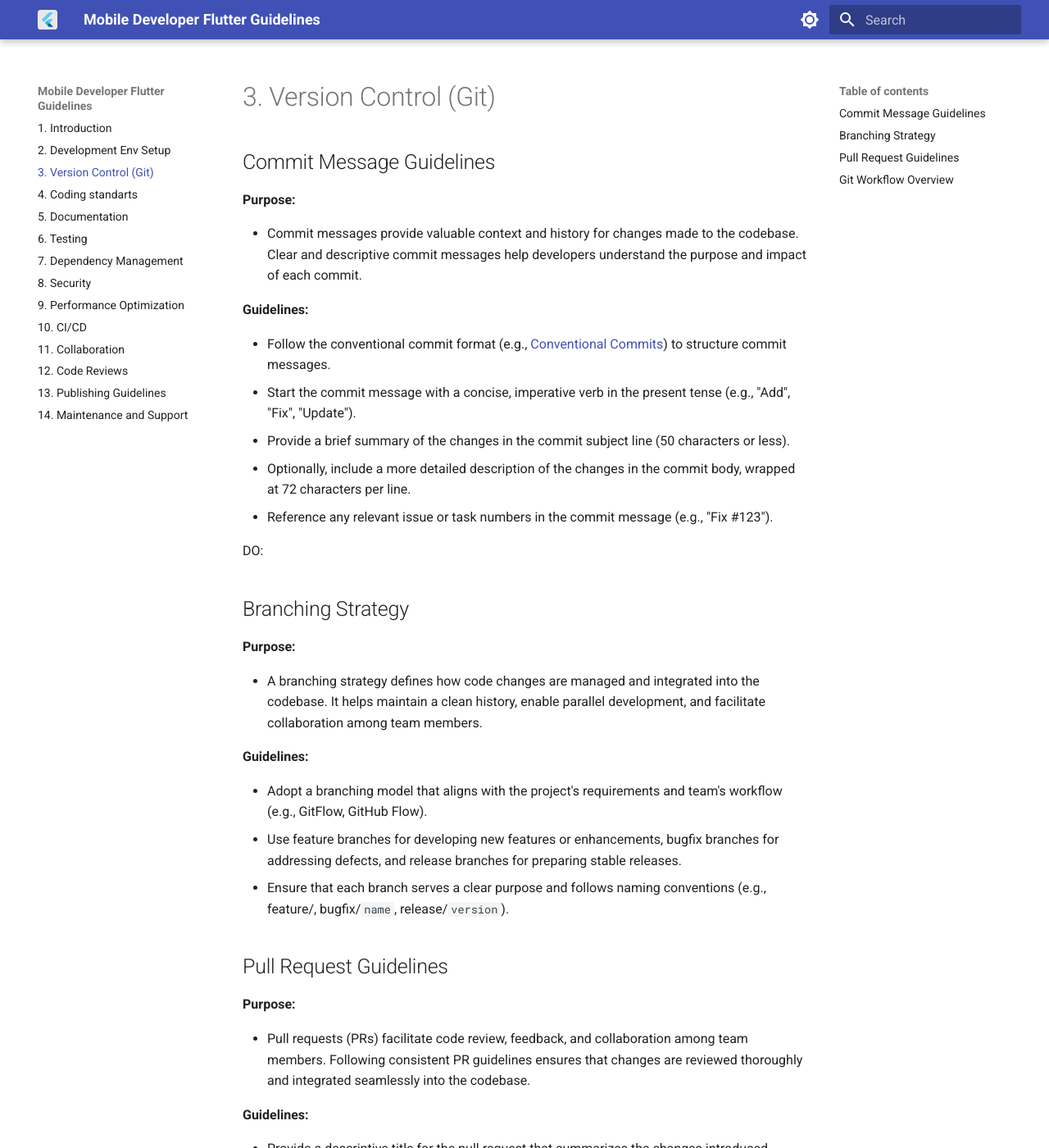
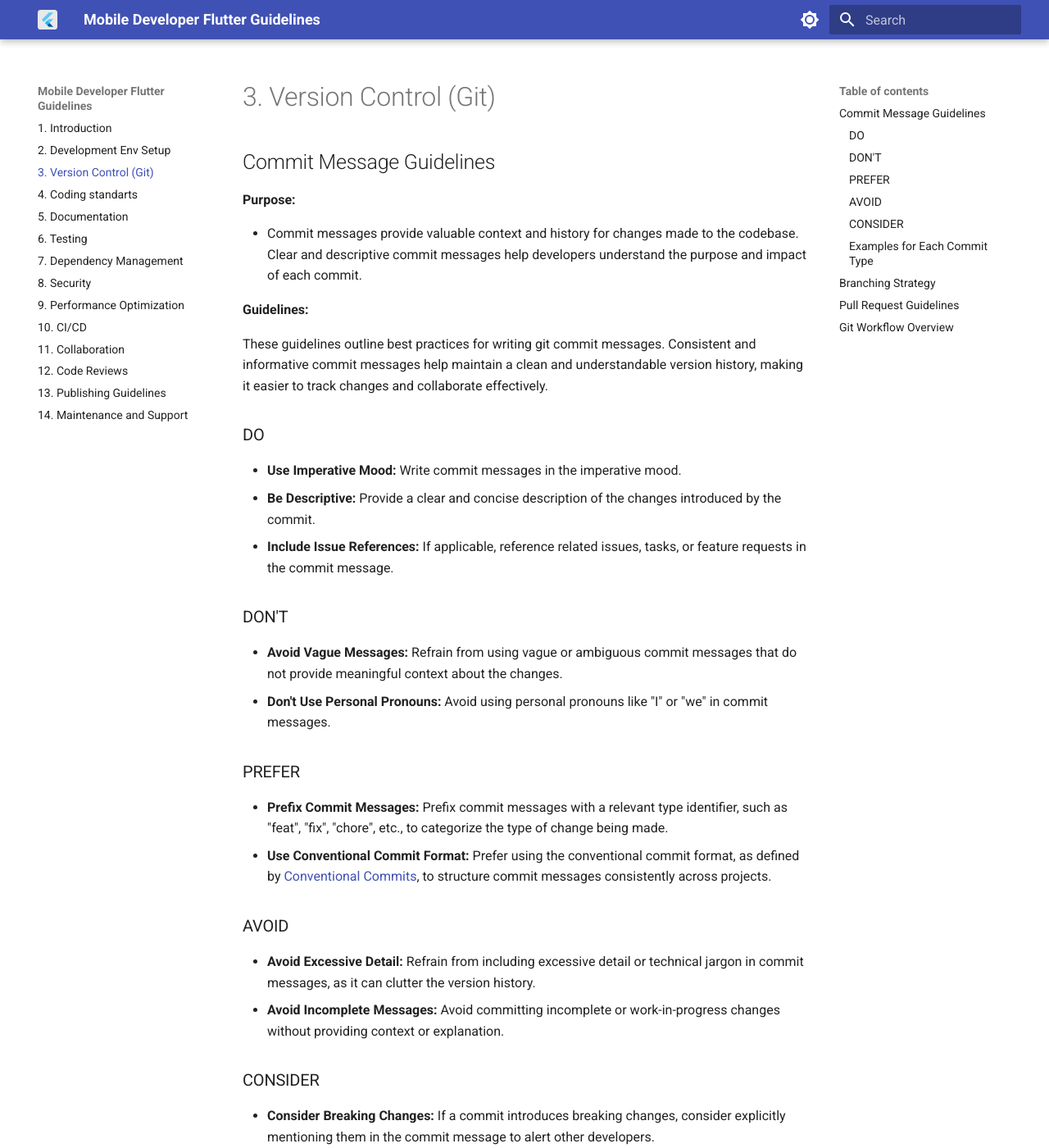
Before and after one commit to harissetiyono/mobile-developer-flutter-guidelines, an MkDocs documentation site: the page built from docs/3_VERSION_CONTROL_GIT.md, in a window 1280 px wide and 1400 px high. Shown: the whole window at 82% size. Built offline with MkDocs 1.6.1 and Material for MkDocs 9.7.7, drawn with Linux system fonts in a browser that asks for light colours; some of the changed text lies outside the part shown.

Commit message:
add(git): add commit structured and example

````diff
--- a/docs/3_VERSION_CONTROL_GIT.md
+++ b/docs/3_VERSION_CONTROL_GIT.md
@@ -8,13 +8,113 @@
 
 **Guidelines:**
 
-- Follow the conventional commit format (e.g., [Conventional Commits](https://www.conventionalcommits.org/en/v1.0.0/)) to structure commit messages.
-- Start the commit message with a concise, imperative verb in the present tense (e.g., "Add", "Fix", "Update").
-- Provide a brief summary of the changes in the commit subject line (50 characters or less).
-- Optionally, include a more detailed description of the changes in the commit body, wrapped at 72 characters per line.
-- Reference any relevant issue or task numbers in the commit message (e.g., "Fix #123").
+These guidelines outline best practices for writing git commit messages. Consistent and informative commit messages help maintain a clean and understandable version history, making it easier to track changes and collaborate effectively.
 
-DO:
+### DO
+
+- **Use Imperative Mood:** Write commit messages in the imperative mood.
+- **Be Descriptive:** Provide a clear and concise description of the changes introduced by the commit.
+- **Include Issue References:** If applicable, reference related issues, tasks, or feature requests in the commit message.
+
+### DON'T
+
+- **Avoid Vague Messages:** Refrain from using vague or ambiguous commit messages that do not provide meaningful context about the changes.
+- **Don't Use Personal Pronouns:** Avoid using personal pronouns like "I" or "we" in commit messages.
+
+### PREFER
+
+- **Prefix Commit Messages:** Prefix commit messages with a relevant type identifier, such as "feat", "fix", "chore", etc., to categorize the type of change being made.
+- **Use Conventional Commit Format:** Prefer using the conventional commit format, as defined by [Conventional Commits](https://www.conventionalcommits.org/en/v1.0.0/), to structure commit messages consistently across projects.
+
+### AVOID
+
+- **Avoid Excessive Detail:** Refrain from including excessive detail or technical jargon in commit messages, as it can clutter the version history.
+- **Avoid Incomplete Messages:** Avoid committing incomplete or work-in-progress changes without providing context or explanation.
+
+### CONSIDER
+
+- **Consider Breaking Changes:** If a commit introduces breaking changes, consider explicitly mentioning them in the commit message to alert other developers.
+- **Consider Scope:** When appropriate, include a scope identifier in the commit message to indicate the specific component or module affected by the changes.
+
+### Examples for Each Commit Type
+
+The commit message should be structured as follows:
+
+```
+<type>[optional scope]: <description>
+
+[optional body]
+
+[optional footer(s)]
+```
+
+ref: <https://www.conventionalcommits.org/en/v1.0.0/#summary>
+
+---
+**feat (Feature)**: Introduces a new feature or functionality to the project.
+
+- `feat: Add user authentication feature`
+- `feat(auth): Add user authentication by google feature`
+
+---
+**fix (Bug Fix)**: Addresses and resolves an issue or bug within the project.
+
+- `fix: Resolve issue with incorrect user permissions`
+- `fix(permission): Resolve issue with incorrect user permissions`
+
+---
+**docs (Documentation)**: Updates or adds documentation, such as README files, comments, or inline documentation.
+
+- `docs: Update README with installation instructions`
+- `docs(readme): Update README with installation instructions`
+
+---
+**style (Code Style)** Implements changes related to code style, formatting, or whitespace.
+
+- `style: Format code according to style guide`
+- `style(format): Format code according to style guide`
+
+---
+**refactor (Code Refactor)**: Restructures existing code without changing its external behavior.
+
+- `refactor: Simplify login component logic`
+- `refactor(login): Simplify component logic`
+
+---
+**test (Tests)**: Adds, updates, or fixes tests related to the project's codebase.
+
+- `test: Add unit tests for user registration`
+- `test(registration): Add unit tests for user registration`
+
+---
+**chore (Chores)**: Implements miscellaneous tasks or changes that do not fit into any other category.
+
+- `chore: Update dependencies to latest versions`
+- `chore(deps): Update to latest versions`
+
+---
+**struct (Folder Structure)**: Adjusts or refactors the project's folder structure for better organization and readability.
+
+- `struct: Reorganize project structure for improved readability`
+- `struct(assets): Reorganize assets structure for improved readability`
+
+---
+**update (Updates)**: Updates dependencies, libraries, or other external resources used by the project.
+
+- `update: Update library version to latest release`
+- `update(library): Update version to latest release`
+
+---
+**enhance (Enhancements)**: Enhances or improves existing functionality or performance.
+
+- `enhance: Improve performance of search algorithm`
+- `enhance(search): Improve performance of search algorithm`
+
+---
+**revert (Reverts)**: Reverts a previous commit to undo changes that caused issues or unintended consequences.
+
+- `revert: Revert previous commit that caused issue #123`
+- `revert(issue123): Revert previous commit that caused issue #123`
 
 ## Branching Strategy
 
````
